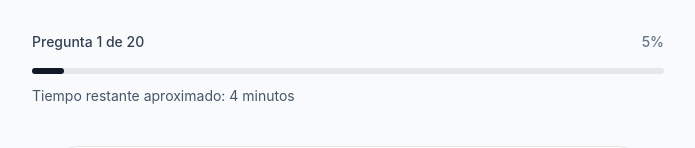
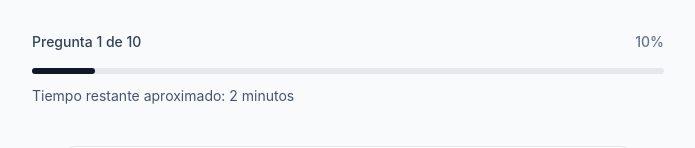
Before and after one commit to prismasuecia/valkompass, a Next.js app: page /quiz in a window 1280 px wide. Shown: the top 148 px of the page, without its empty margins (292-987 px from the left). Built offline with nearby package versions, Linux system fonts and the light colour scheme.

Commit message:
Fix questionnaire count consistency

```diff
--- a/app/page.tsx
+++ b/app/page.tsx
@@ -1,7 +1,9 @@
 import {StartQuizLink} from '@/components/StartQuizLink';
+import questionsData from '@/data/questions.json';
 
 const includedTopics = ['migración', 'economía', 'escuela', 'crimen', 'energía', 'bienestar social'];
 const differentiators = ['Explicaciones simples', 'Información actualizada', 'Diseñado para hispanohablantes en Suecia'];
+const questionCount = questionsData.length;
 const partyLogos = [
   {name: 'Socialdemokraterna', src: '/party-logos/s.png'},
   {name: 'Moderaterna', src: '/party-logos/m.svg'},
@@ -49,11 +51,11 @@ export default function HomePage() {
         <dl className="grid gap-4 text-sm">
           <div className="flex items-center justify-between gap-4">
             <dt className="font-medium text-slate-600">Número de preguntas</dt>
-            <dd className="font-semibold text-ink">20</dd>
+            <dd className="font-semibold text-ink">{questionCount}</dd>
           </div>
           <div className="flex items-center justify-between gap-4">
             <dt className="font-medium text-slate-600">Tiempo estimado</dt>
-            <dd className="font-semibold text-ink">3–5 minutos</dd>
+            <dd className="font-semibold text-ink">2–3 minutos</dd>
           </div>
         </dl>
         <div className="mt-5 border-t border-line pt-5">
--- a/app/quiz/page.tsx
+++ b/app/quiz/page.tsx
@@ -15,7 +15,6 @@ const questions = questionsData as Question[];
 const explanations = explanationsData as Explanation[];
 const parties = partiesData as Party[];
 const positions = positionsData as Position[];
-const displayedTotalQuestions = 20;
 const averageSecondsPerQuestion = 12;
 
 export default function QuizPage() {
@@ -36,11 +35,9 @@ export default function QuizPage() {
   const selectedAnswer = answers.find((answer) => answer.questionId === question.id);
   const explanation = explanations.find((item) => item.id === question.explanationId);
   const isLastQuestion = currentQuestionIndex === questions.length - 1;
-  const progressPercent = Math.round(((currentQuestionIndex + 1) / displayedTotalQuestions) * 100);
-  const remainingMinutes = Math.max(
-    1,
-    Math.ceil(((displayedTotalQuestions - currentQuestionIndex - 1) * averageSecondsPerQuestion) / 60)
-  );
+  const progressPercent = Math.round(((currentQuestionIndex + 1) / questions.length) * 100);
+  const remainingSeconds = (questions.length - currentQuestionIndex - 1) * averageSecondsPerQuestion;
+  const remainingTimeText = remainingSeconds < 60 ? 'menos de 1 minuto' : `${Math.ceil(remainingSeconds / 60)} minutos`;
 
   function handleNext() {
     if (!selectedAnswer) return;
@@ -58,12 +55,12 @@ export default function QuizPage() {
     <main className="mx-auto min-h-screen max-w-2xl px-5 py-8">
       <div className="mb-4 flex items-center justify-between gap-4">
         <p className="text-sm font-medium text-slate-700">
-          Pregunta {currentQuestionIndex + 1} de {displayedTotalQuestions}
+          Pregunta {currentQuestionIndex + 1} de {questions.length}
         </p>
         <p className="text-sm font-medium text-slate-500">{progressPercent}%</p>
       </div>
-      <ProgressBar current={currentQuestionIndex + 1} total={displayedTotalQuestions} />
-      <p className="mt-3 text-sm text-slate-600">Tiempo restante aproximado: {remainingMinutes} minutos</p>
+      <ProgressBar current={currentQuestionIndex + 1} total={questions.length} />
+      <p className="mt-3 text-sm text-slate-600">Tiempo restante aproximado: {remainingTimeText}</p>
       <div className="mt-10">
         <QuestionCard
           question={question}
--- a/app/result/page.tsx
+++ b/app/result/page.tsx
@@ -2,11 +2,12 @@
 
 import Link from 'next/link';
 import partiesData from '@/data/parties.json';
+import questionsData from '@/data/questions.json';
 import {useQuizStore} from '@/store/quizStore';
 import type {AnswerValue, Party, QuestionCategory, ResultQuestion} from '@/types';
 
 const parties = partiesData as Party[];
-const displayedQuestionCount = 20;
+const displayedQuestionCount = questionsData.length;
 
 const categoryLabels: Record<QuestionCategory, string> = {
   migration: 'migración',
@@ -55,6 +56,13 @@ export default function ResultPage() {
           Valkompas compara tus respuestas con posiciones públicas de los partidos políticos suecos. Las coincidencias más cercanas generan un resultado más alto.
         </p>
       </details>
+
+      {topResults.length === 0 ? (
+        <section className="mt-8 rounded-2xl border border-line bg-white p-6">
+          <h2 className="text-xl font-semibold text-ink">No hay resultados todavía</h2>
+          <p className="mt-3 leading-7 text-slate-700">Responde las preguntas para ver una comparación.</p>
+        </section>
+      ) : null}
 
       <div className="mt-8 grid gap-5">
         {topResults.map((result) => {
```
